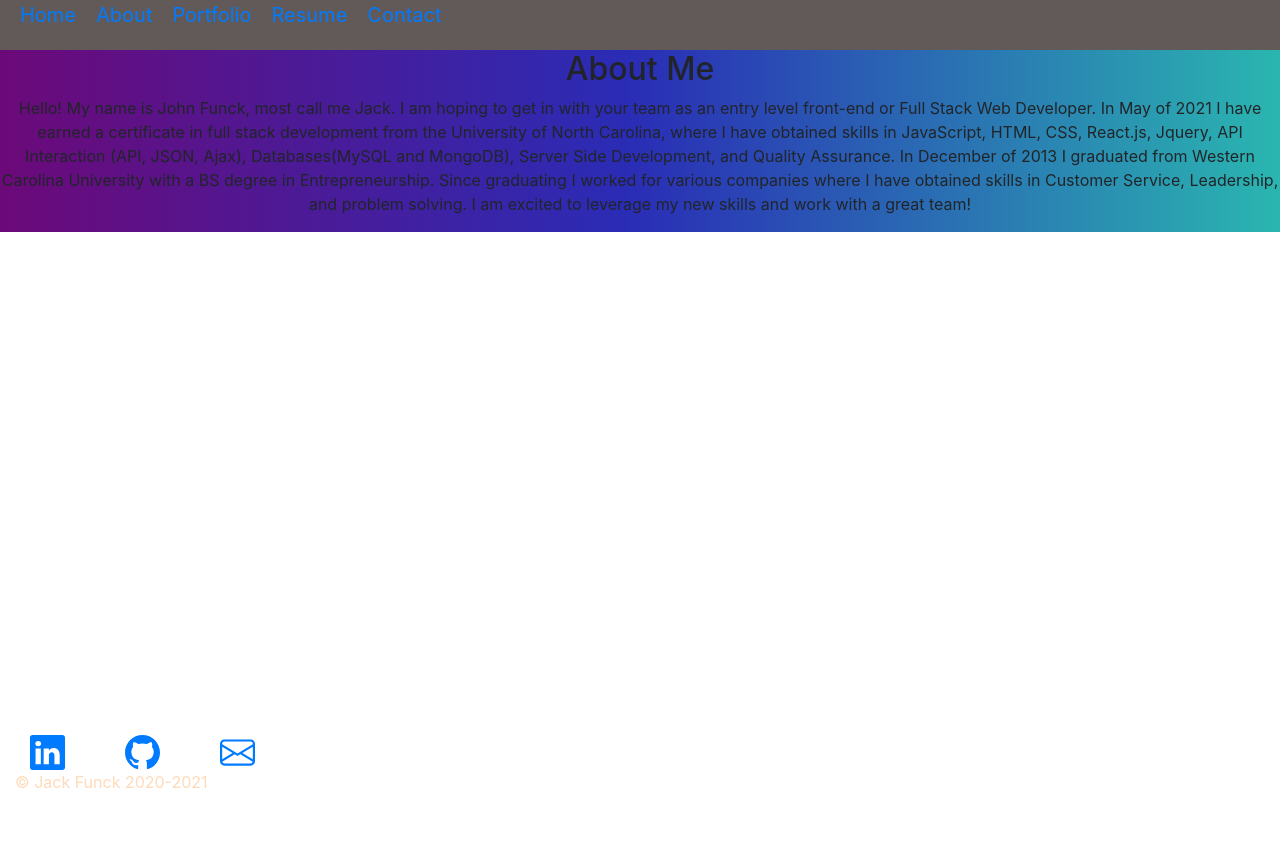
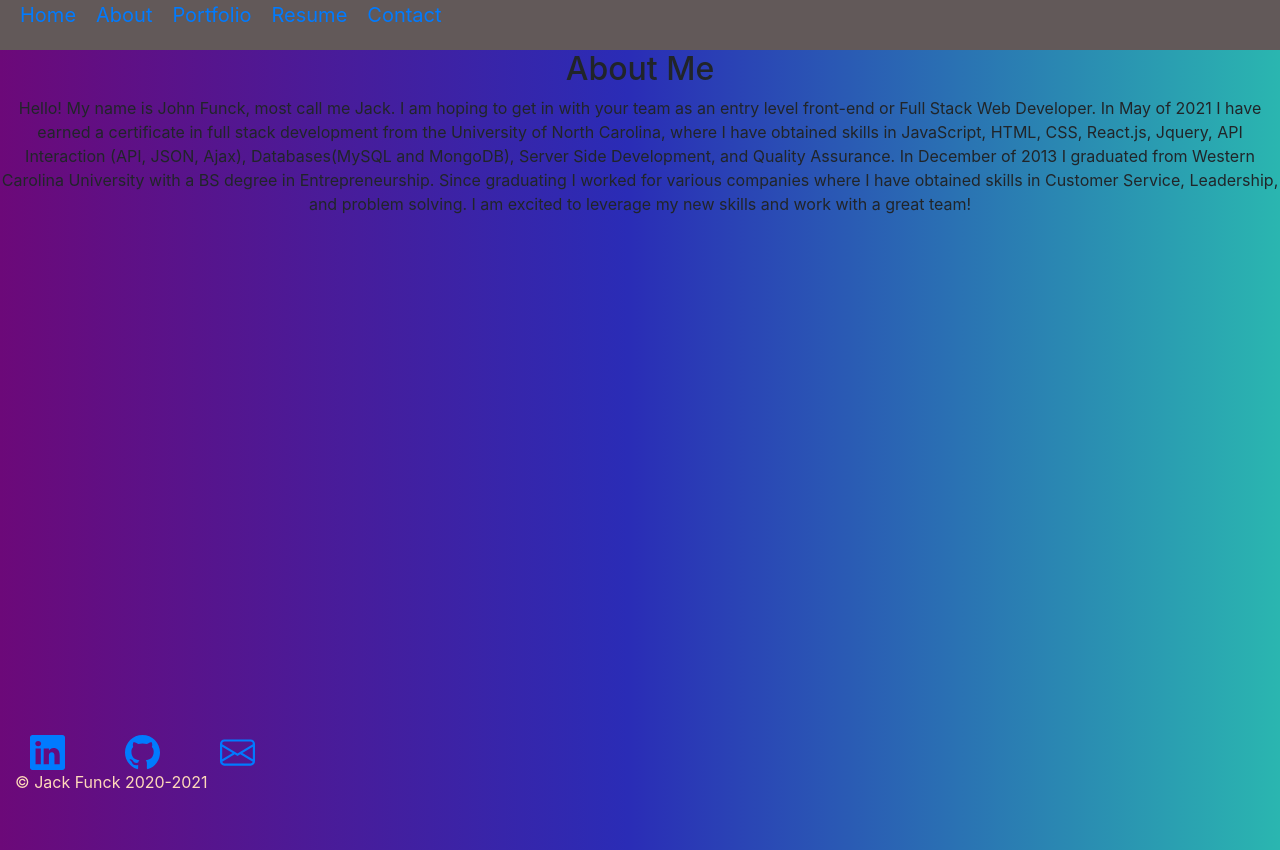
Before and after one commit to JFunck1990/20_React_Portfolio, a React (Create React App) app: page /About in a window 1280 px wide. Before the commit the page ends 800 px from the top, so only its background shows below. Built offline with nearby package versions, Linux system fonts and the light colour scheme.

Commit message:
hope this works

```diff
--- a/src/styles/About.css
+++ b/src/styles/About.css
@@ -4,4 +4,5 @@
     /* margin: 50px 0 50px 0;
     padding: 10% 0 0 0; */
     position: center;
+    min-height: 100vh;
 }
--- a/src/styles/Header.css
+++ b/src/styles/Header.css
@@ -19,5 +19,5 @@ nav{
     a {
       text-decoration: none;
       font-size: 20px;
-      color: #333;
+      /* color: #333; */
     }
```
